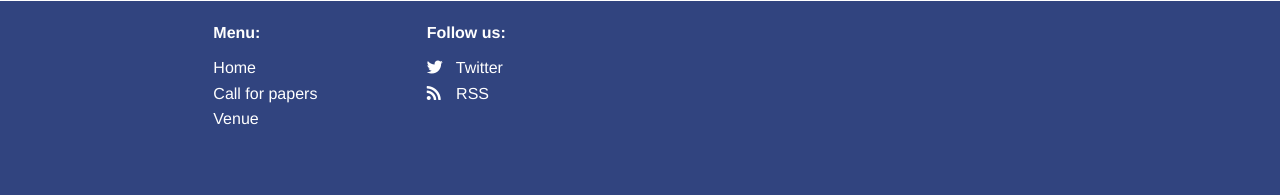
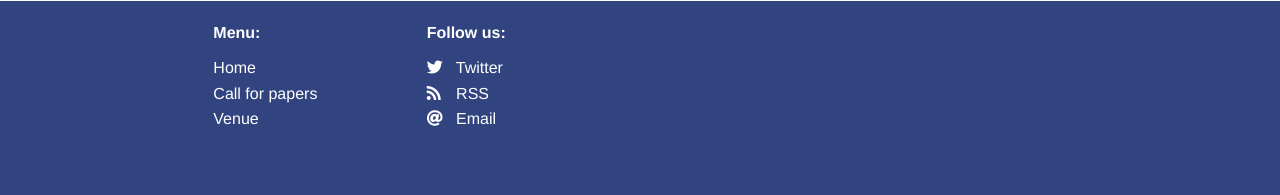
Before and after one commit to amohar/bsides-rijeka-website, a Jekyll site: the page built from cfp.html, in a window 1280 px wide. Shown: the part 1652-1847 px from the top of the page. Built offline with Jekyll 4.4.1, drawn with Linux system fonts in a browser that asks for light colours; nearby versions of some CDN libraries.

Commit message:
Added email with hiding. Moved some html into includes.

```diff
--- /dev/null
+++ b/_includes/footer.html
@@ -0,0 +1,16 @@
+<div class="footer">
+    <div class="grid-x">
+        <div class="cell large-2 large-offset-2 medium-offset-1 small-4 small-offset-1">
+            <span class="title">Menu:</span>
+            {% include nav-bottom.html nav=site.data.navigation.nav %}
+        </div>
+        <div class="cell large-2 small-4">
+            <span class="title">Follow us:</span>
+            <ul class="bottom-menu">
+                <li><a href="https://twitter.com/BSidesRijeka" target="_blank"><i class="social fab fa-twitter"></i> Twitter</a></li>
+                <li><a href="{{ '/feed.xml' | relative_url }}" target="_blank"><i class="social fas fa-rss"></i> RSS</a></li>
+                <li><a href="#" class="email"><i class="social fas fa-at"></i> Email</a></li>
+            </ul>
+        </div>
+    </div>
+</div>
--- /dev/null
+++ b/_includes/header.html
@@ -0,0 +1,11 @@
+<div class="grid-x header">
+    <div class="header-background cell large-2 medium-1 small-1">
+    </div>
+    <div class="header-background cell large-10 medium-11 small-11">
+        <div class="header-images clearfix">
+            <img class="circle-img hide-for-small-only" src="{{ '/assets/images/circle-twitter.png' | absolute_url }}" />
+            <img class="title-img" src="{{ '/assets/images/title.png' | absolute_url }}" />
+            {% include nav.html nav=site.data.navigation.nav isRoot=true %}
+        </div>
+    </div>
+</div>
--- a/_layouts/default.html
+++ b/_layouts/default.html
@@ -20,17 +20,7 @@
             crossorigin=""></script>
     </head>
     <body>
-        <div class="grid-x header">
-            <div class="header-background cell large-2 medium-1 small-1">
-            </div>
-            <div class="header-background cell large-10 medium-11 small-11">
-                <div class="header-images clearfix">
-                    <img class="circle-img hide-for-small-only" src="{{ '/assets/images/circle-twitter.png' | absolute_url }}" />
-                    <img class="title-img" src="{{ '/assets/images/title.png' | absolute_url }}" />
-                    {% include nav.html nav=site.data.navigation.nav isRoot=true %}
-                </div>
-            </div>
-        </div>
+        {% include header.html %}
 
         <div class="body">
             <div class="grid-x">
@@ -40,49 +30,8 @@
             </div>
         </div>
 
-        <div class="footer">
-            <div class="grid-x">
-                <div class="cell large-2 large-offset-2 medium-offset-1 small-4 small-offset-1">
-                    <span class="title">Menu:</span>
-                    {% include nav-bottom.html nav=site.data.navigation.nav %}
-                </div>
-                <div class="cell large-2 small-4">
-                    <span class="title">Follow us:</span>
-                    <ul class="bottom-menu">
-                        <li><a href="https://twitter.com/BSidesRijeka" target="_blank"><i class="social fab fa-twitter"></i> Twitter</a></li>
-                        <li><a href="{{ "/feed.xml" | relative_url }}" target="_blank"><i class="social fas fa-rss"></i> RSS</a></li>
-                    </ul>
-                </div>
-            </div>
-        </div>
+        {% include footer.html %}
 
-        <script type="text/javascript" src="{{ '/assets/js/vendor/jquery-3.4.1.min.js' | relative_url }}"></script>
-        <script type="text/javascript" src="{{ '/assets/js/vendor/moment.min.js' | relative_url }}"></script>
-        <script type="text/javascript" src="{{ '/assets/js/vendor/what-input.js' | relative_url }}"></script>
-        <script type="text/javascript" src="{{ '/assets/js/vendor/foundation.min.js' | relative_url }}"></script>
-
-        <script type="text/javascript">
-            // Data
-            var markerLocations =
-            {
-                markers: {{ site.data.mapmarkers.markers | jsonify }},
-                locations: {{ site.data.mapmarkers.locations | jsonify }}
-            };
-
-            var cfpDeadline = moment("{{ site.cfp_deadline }}");
-        </script>
-
-        <script type="text/javascript" src="{{ '/assets/js/app.js' | relative_url }}"></script>
-        <script type="text/javascript" src="{{ '/assets/js/schedule.js' | relative_url }}"></script>
-        <script type="text/javascript" src="{{ '/assets/js/map.js' | relative_url }}"></script>
-
-        <!-- Global site tag (gtag.js) - Google Analytics -->
-        <script async src="https://www.googletagmanager.com/gtag/js?id=UA-154128634-1"></script>
-        <script>
-            window.dataLayer = window.dataLayer || [];
-            function gtag(){dataLayer.push(arguments);}
-            gtag('js', new Date());
-            gtag('config', 'UA-154128634-1');
-        </script>
+        {% include javascript.html %}
     </body>
 </html>
--- a/assets/js/app.js
+++ b/assets/js/app.js
@@ -31,3 +31,11 @@ cfpDeadlineCallback = function() {
 
 var x = setInterval(cfpDeadlineCallback, 1000 * 60);
 cfpDeadlineCallback();
+
+// Email address reveal
+$('.email').click(function(a, b) {
+    address = "uiqtbw:jaqlmazqrmsi@ouiqt.kwu".replace(/[a-zA-Z]/g, function(c) {
+        return String.fromCharCode((c <= "Z" ? 90 : 122) >= (c = c.charCodeAt(0) + 18) ? c : c - 26);
+    });
+    $(this).attr("href", address);
+});
--- a/cfp-submission.html
+++ b/cfp-submission.html
@@ -8,6 +8,6 @@ title: Call for Presentations - Submission form
     <iframe src="https://docs.google.com/forms/d/e/1FAIpQLSfXH2L_T1auOjEsnw69ePl5mwwwpU3Qs7X5ZLMfjw4Txd_2BA/viewform?embedded=true" id="submission-form" frameborder="0" marginheight="0" marginwidth="0">Učitavanje…</iframe>
     {% else %}
     <h2>Call for presentations submission form</h2>
-    <p><strong>Note:</strong> CFP is currently closed. Send a note to organizers!</p>
+    <p><strong>Note:</strong> CFP is currently closed. <a href="#" class="email">Send a note to organizers</a>!</p>
     {% endif %}
 </div>
--- a/cfp.html
+++ b/cfp.html
@@ -81,6 +81,6 @@ title: Call for Presentations
     {% if site.cfp_is_open %}
     <a class="button large expanded" href="{{ '/cfp-submission.html' | relative_url }}">Submit a presentation</a>
     {% else %}
-    <p><strong>Note:</strong> CFP is currently closed. Send a note to organizers!</p>
+    <p><strong>Note:</strong> CFP is currently closed. <a href="#" class="email">Send a note to organizers</a>!</p>
     {% endif %}
 </div>
```
Also changed, not shown: _includes/google-analytics.html (deleted, +0 -11 lines), _includes/javascript.html (added, +28 -0 lines).
